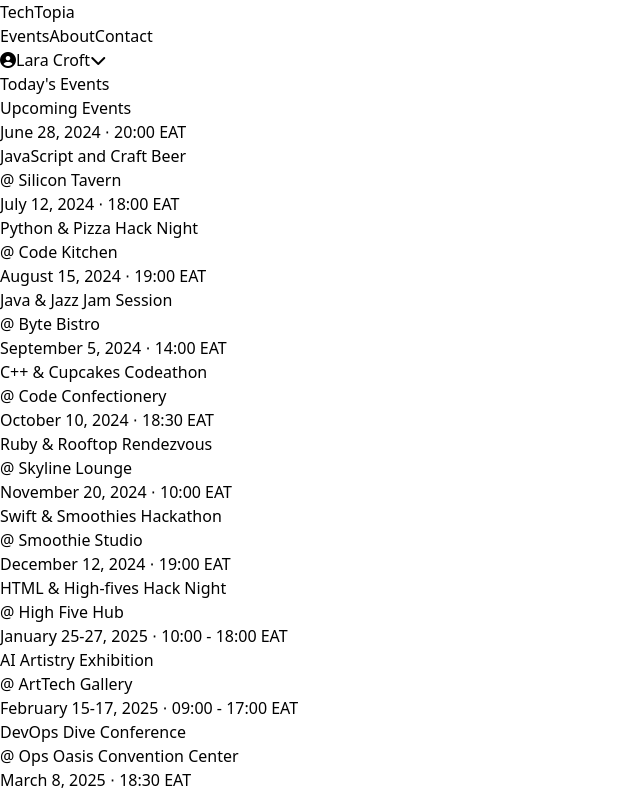
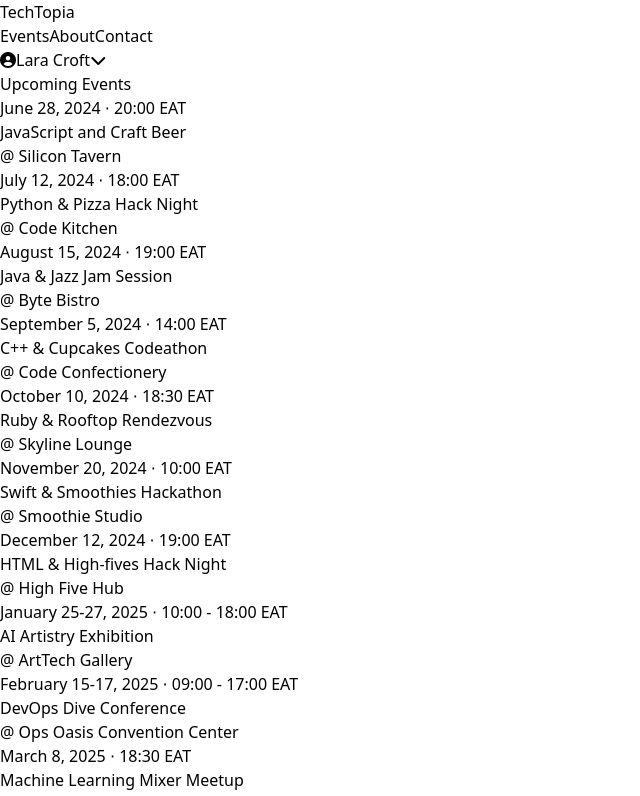
Before and after one commit to felixorwari/techtango, a Vue app: page / in a window 1280 px wide. Shown: the top 796 px of the page, without its empty margins (0-640 px from the left). Built offline with nearby package versions, Linux system fonts and the light colour scheme; data requests are answered from the project's data file.

Commit message:
Updated events list UI

```diff
--- a/src/views/EventsListView.vue
+++ b/src/views/EventsListView.vue
@@ -19,13 +19,7 @@ onMounted(() => {
 <template>
   <main>
     <section class="">
-      <h1 class="py-8 mb-6 text-2xl font-bold text-center bg-white">Today's Events</h1>
-
-      <div class="flex flex-col space-y-10"></div>
-    </section>
-
-    <section class="">
-      <h1 class="py-8 mb-6 text-2xl font-bold text-center bg-white">Upcoming Events</h1>
+      <h1 class="pb-8 mb-6 text-2xl font-bold text-center bg-white">Upcoming Events</h1>
 
       <div class="flex flex-col space-y-10">
         <EventCardComponent v-for="event in events" :key="event.id" :event="event" />
```
